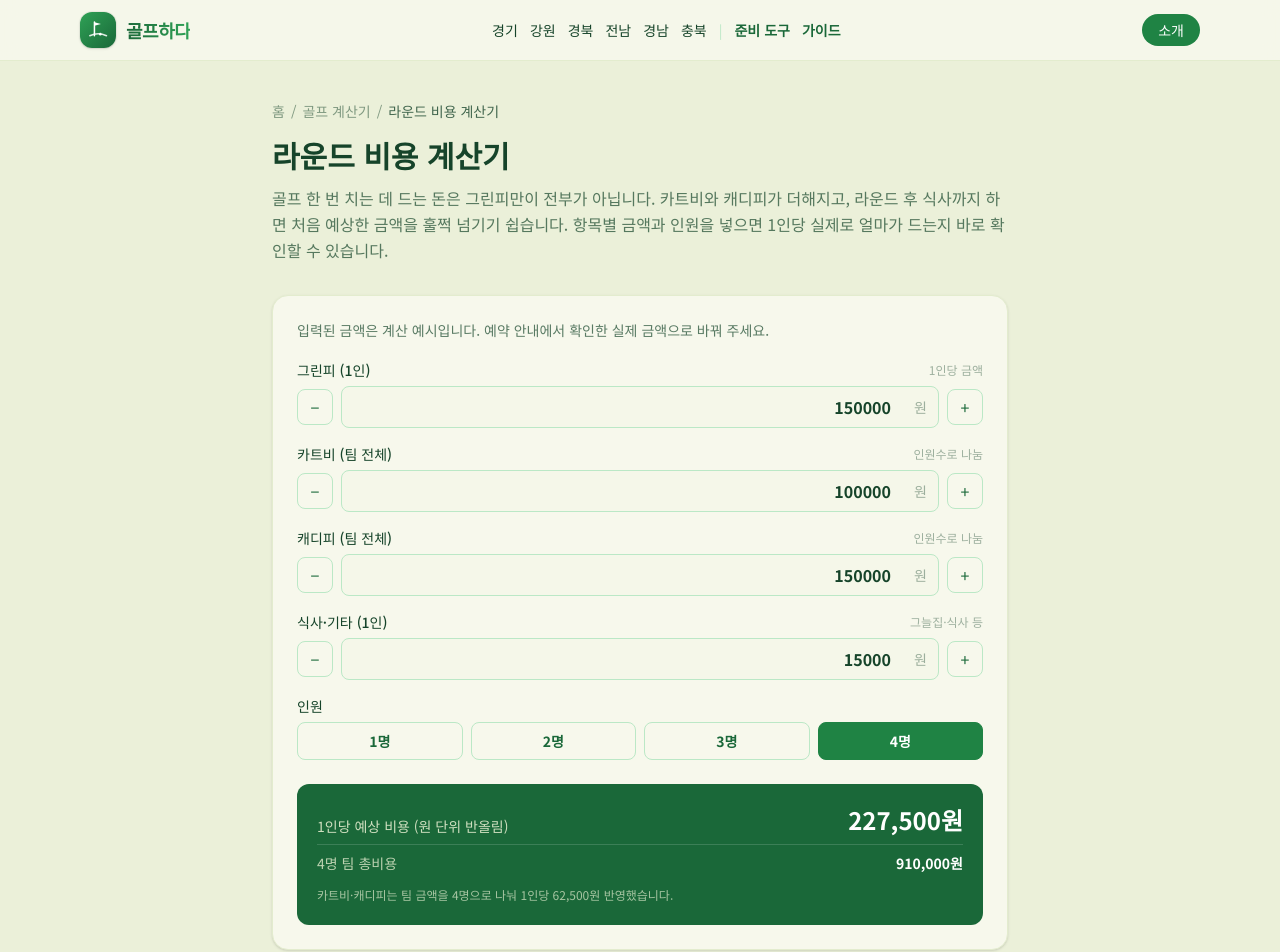
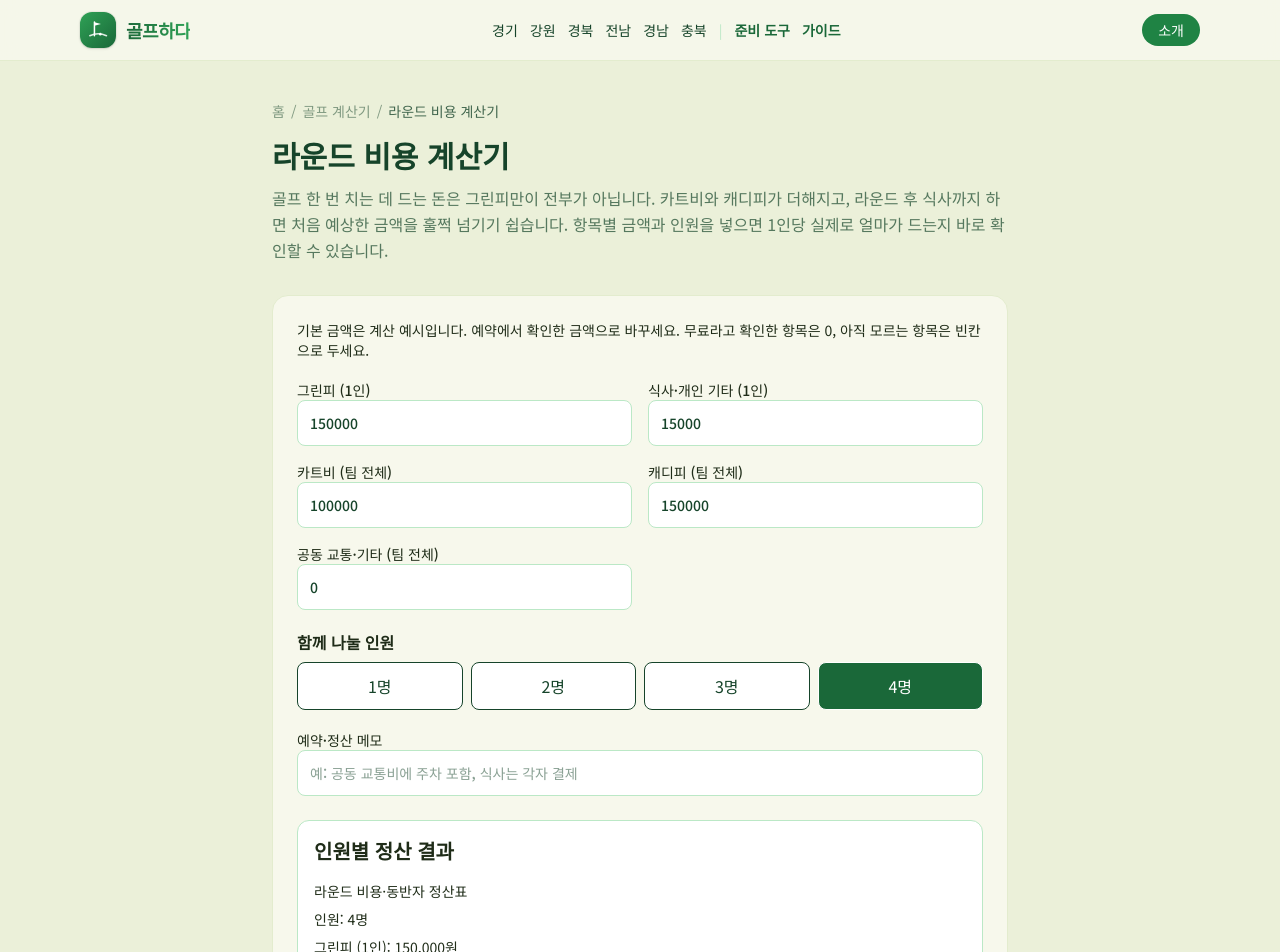
Before and after one commit to welovehyeok33-boop/golfhada, a Next.js app: page /tools/round-cost in a window 1280 px wide. Shown: the top 952 px of the page. Built offline with nearby package versions, Linux system fonts and the light colour scheme.

Commit message:
Improve round settlement, companion checklist and ad integration

```diff
--- a/src/app/tools/round-cost/page.tsx
+++ b/src/app/tools/round-cost/page.tsx
@@ -7,11 +7,11 @@ import { siteConfig } from "@/config";
 export const metadata: Metadata = {
   title: "라운드 비용 계산기 — 골프 1인당 비용 계산",
   description:
-    "그린피, 카트비, 캐디피, 식사비를 인원수로 나눠 골프 라운드 1인당 비용을 계산합니다. 부킹 전 예산을 미리 잡아보세요.",
+    "개인 그린피·식사비와 팀 카트비·캐디피·공동 교통비를 구분해 인원별 라운드 비용과 공유용 정산표를 만듭니다.",
   alternates: { canonical: "/tools/round-cost" },
   openGraph: {
     title: "라운드 비용 계산기",
-    description: "그린피·카트·캐디·식사를 인원으로 나눈 1인당 라운드 비용",
+    description: "개인 비용과 팀 공통 비용을 구분하는 라운드 정산표",
     url: `${siteConfig.url}/tools/round-cost`,
   },
 };
--- a/src/app/tools/round-planner/engine.js
+++ b/src/app/tools/round-planner/engine.js
@@ -5,7 +5,13 @@ export function initializePlanner(root) {
   const value = (id) => one(`[data-field="${id}"]`)?.value ?? '';
   const text = (s, v) => { const el = one(s); if (el) el.textContent = v; };
   const number = (id) => { const el = one(`[data-field="${id}"]`), v = value(id); if (!v.trim()) return null; if (!el.validity.valid) return null; if (!Number.isFinite(Number(v))) return null; return Number(v) >= 0 ? Number(v) : null; };
+  const duration = n => `${Math.floor(Math.round(n) / 60)}시간 ${Math.round(n) % 60}분`;
+  function preset(key) {
+    const data = one(`[data-preset="${key}:${value(key+'-route')}"]`);
+    for (const part of ['walk','name']) { const el = one(`[data-field="${key}-${part}"]`); if (el) el.value = data ? data.dataset[part === 'walk' ? 'minutes' : 'name'] : ''; }
+  }
   function render() {
+    one('[data-copy-preview]')?.remove();
     const invalid = all('input[type="number"]').filter(el => !el.validity.valid);
     all('input[type="number"]').forEach(el => el.setAttribute('aria-invalid', String(!el.validity.valid)));
     text('[data-errors]', invalid.length ? `입력 범위를 확인하세요: ${invalid.map(el => el.dataset.label).join(', ')}. 음수나 허용 범위를 벗어난 값은 계산하지 않습니다.` : '');
@@ -19,23 +25,40 @@ export function initializePlanner(root) {
       text('[data-advice]', days === null ? '남은 기간을 입력하면 먼저 할 일을 안내합니다.' : days <= 1 ? '오늘은 예약 시간·집결 장소·가방을 확인하세요. 새 장비나 스윙 교정보다 이동과 준비 확인에 시간을 쓰세요.' : days <= 7 ? '이번 주에는 실제 사용할 장비를 점검하고, 골프장 이용 조건과 동반자 준비 상황을 확인하세요.' : '시간이 남아 있을 때 장비 대여 여부와 이동 계획부터 정하세요. 연습 일정은 무리 없이 나누어 잡습니다.');
     }
     if (root.dataset.kind === 'job') {
-      const hours = number('hours'), commute = number('commute');
-      const total = [hours, commute].includes(null) ? null : hours * 60 + commute * 2;
-      text('[data-advice]', total === null ? '근무시간과 편도 통근시간을 입력하면 하루에 확보할 시간을 계산합니다.' : `근무 ${hours}시간 + 왕복 통근 ${commute * 2}분 = 하루 ${Math.floor(total / 60)}시간 ${total % 60}분. 식사·별도 휴게·출근 준비 시간은 추가로 확보하세요. 이 값은 임금 계산이나 채용 적합성 판정이 아닙니다.`);
+      const totals = {};
+      for (const k of ['a','b']) {
+        const hours=number(k+'-hours'), rest=number(k+'-break'), commute=number(k+'-commute'), days=number(k+'-days'), fare=number(k+'-fare');
+        const impossible=[hours,rest].includes(null) ? false : hours*60+rest>1440;
+        const daily=impossible ? null : [hours,rest,commute].includes(null) ? null : hours*60+rest+commute*2;
+        const monthly=[daily,days].includes(null) ? null : daily*days;
+        const cost=[fare,days].includes(null) ? null : fare*days;
+        totals[k]={daily,cost};
+        text(`[data-total="${k}"]`, `${impossible ? '근무와 별도 휴게의 합이 24시간을 넘습니다. 중복 입력을 확인하세요.' : daily===null ? '하루 확보 시간: 미확인' : '하루 확보 시간: '+duration(daily)} / 월 확보 시간: ${monthly===null ? '미확인' : duration(monthly)} / 월 교통비: ${cost===null ? '미확인' : cost.toLocaleString('ko-KR')+'원'}`);
+        const questions=all(`[data-known="${k}"]`).filter(el=>!el.checked).map(el=>el.dataset.question);
+        for(const [part,q] of [['hours','하루 실제 근무시간은 몇 시간인가요?'],['break','별도 휴게시간은 몇 분인가요?'],['commute','실제 출퇴근 시각의 편도 이동은 몇 분 걸리나요?'],['days','비교할 달의 출근일은 며칠인가요?'],['fare','하루 왕복 교통비 중 본인 부담은 얼마인가요?']])if(number(k+'-'+part)===null)questions.push(q);
+        const container=one(`[data-questions="${k}"]`); container.replaceChildren();
+        const heading=document.createElement('strong'); heading.textContent=`공고 ${k.toUpperCase()} · 지원 전 질문 ${questions.length}개`;container.append(heading);
+        const ul=document.createElement('ul'); questions.forEach(q=>{const li=document.createElement('li');li.textContent=q;ul.append(li);});container.append(ul);
+        if(!questions.length) { const p=document.createElement('p');p.textContent='입력·체크한 조건을 저장하고 마감·접수 방법을 확인하세요.';container.append(p); }
+      }
+      text('[data-comparison]', `${[totals.a.daily,totals.b.daily].includes(null) ? '하루 시간 차이: 미확인' : `A − B 하루 시간 차이: ${totals.a.daily-totals.b.daily}분 (양수이면 A가 더 김)`}. ${[totals.a.cost,totals.b.cost].includes(null) ? '월 교통비 차이: 미확인' : `A − B 월 교통비 차이: ${(totals.a.cost-totals.b.cost).toLocaleString('ko-KR')}원 (양수이면 A가 더 큼)`}.`);
     }
     if (root.dataset.kind === 'pig') {
       const max = number('available');
+      const totals=[];
       for (const key of ['a', 'b']) {
-        const walk = number(`${key}-walk`), rest = number(`${key}-rest`), travel = number(`${key}-travel`);
-        const total = [walk, rest, travel].includes(null) ? null : walk + rest + travel;
-        text(`[data-total="${key}"]`, total === null ? '왕복 걷기·휴식·왕복 이동 시간을 모두 채우면 합계를 표시합니다.' : `하루 예상 ${Math.floor(total / 60)}시간 ${total % 60}분${max !== null ? total > max * 60 ? ' · 확보한 시간을 초과합니다. 구간이나 일정을 다시 정하세요.' : ` · 남는 시간 ${Math.round(max * 60 - total)}분. 교통 지연과 현장 변수를 별도로 고려하세요.` : ''}`);
+        const walk=number(key+'-walk'),rest=number(key+'-rest'),out=number(key+'-out'),back=number(key+'-back');
+        const total=[walk,rest,out,back].includes(null) ? null : walk+rest+out+back;totals.push(total);
+        text(`[data-total="${key}"]`, total===null ? '걷기·휴식·가는 이동·오는 이동을 모두 채우면 합계를 표시합니다. 추가 시간이 없으면 0을 입력하세요.' : `하루 계획 ${duration(total)}${max===null ? '' : total>max*60 ? ` · 확보한 시간보다 ${total-max*60}분 초과` : ` · 남는 시간 ${max*60-total}분`}`);
       }
+      text('[data-comparison]',totals.includes(null) ? '두 후보의 시간을 모두 입력하면 하루 시간 차이를 표시합니다.' : `후보 A − 후보 B: ${totals[0]-totals[1]}분. 양수이면 A가 더 오래 걸리는 계획입니다. 공식 난이도와 방문일 통제도 함께 확인하세요.`);
     }
   }
   function summary() {
     const lines = [root.dataset.title, new Date().toLocaleDateString('ko-KR'), ''];
-    all('[data-field]').forEach(el => { if (el.closest('[hidden]')) return; const v = el.tagName === 'SELECT' ? el.options[el.selectedIndex].text : el.value; if (v) lines.push(`${el.dataset.label}: ${v}`); });
+    all('[data-field]').forEach(el => { if (el.closest('[hidden]')) return; const v = el.tagName === 'SELECT' ? el.options[el.selectedIndex].text : el.value; lines.push(`${el.dataset.label}: ${v || '미확인'}`); });
     all('[data-advice], [data-total]').forEach(el => lines.push(el.textContent));
+    all('[data-summary]').filter(el=>!el.closest('[hidden]')).forEach(el=>lines.push(el.innerText));
     lines.push('', '준비 목록');
     all('[data-check]').filter(el => !el.closest('[hidden]')).forEach(el => lines.push(`${el.checked ? '[완료]' : '[미확인]'} ${el.closest('label').textContent.trim()}`));
     lines.push('', '함께 읽기');
@@ -48,6 +71,12 @@ export function initializePlanner(root) {
     if (action === 'reset') {
       all('form').forEach(form => form.reset());
       text('[data-status]', '입력과 체크를 처음 상태로 되돌렸습니다.'); render();
+    }
+    if (action === 'copy') {
+      let preview=one('[data-copy-preview]');
+      if(!preview){preview=document.createElement('textarea');preview.dataset.copyPreview='';preview.readOnly=true;preview.rows=12;preview.setAttribute('aria-label','공유할 준비표 내용');button.closest('.pt-actions').after(preview);}
+      preview.value=summary();preview.focus();preview.select();text('[data-status]','공유할 내용을 아래에 펼쳤습니다. 자동 복사가 제한되면 선택된 내용을 직접 복사하거나 텍스트로 저장하세요.');
+      navigator.clipboard.writeText(summary()).then(()=>text('[data-status]','준비표를 복사했습니다. 동반자나 본인 메모에 붙여넣을 수 있습니다.')).catch(()=>text('[data-status]','복사를 사용할 수 없습니다. 텍스트 저장을 이용해 주세요.'));
     }
     if (action === 'download') {
       const invalid = all('input[type="number"]').find(el => !el.validity.valid);
@@ -65,7 +94,10 @@ export function initializePlanner(root) {
     }
   }
   const submit = event => event.preventDefault();
-  root.addEventListener('input', render); root.addEventListener('change', render); root.addEventListener('click', click); root.addEventListener('submit', submit);
+  const printout=document.createElement('pre');printout.className='pt-print';root.append(printout);
+  const beforePrint=()=>{printout.textContent=summary();};window.addEventListener('beforeprint',beforePrint);
+  const change = event => { const key=event.target.dataset.field; if(['a-route','b-route'].includes(key))preset(key[0]); render(); };
+  root.addEventListener('input', render); root.addEventListener('change', change); root.addEventListener('click', click); root.addEventListener('submit', submit);
   render();
-  return () => { root.removeEventListener('input', render); root.removeEventListener('change', render); root.removeEventListener('click', click); root.removeEventListener('submit', submit); };
+  return () => { printout.remove();window.removeEventListener('beforeprint',beforePrint);root.removeEventListener('input', render); root.removeEventListener('change', change); root.removeEventListener('click', click); root.removeEventListener('submit', submit); };
 }
--- a/src/components/tools/RoundCostCalculator.tsx
+++ b/src/components/tools/RoundCostCalculator.tsx
@@ -1,116 +1,24 @@
 "use client";
-
 import { useState } from "react";
-
-const won = (n: number) => n.toLocaleString("ko-KR") + "원";
-
-export default function RoundCostCalculator() {
-  // 1인 기준 항목
-  const [greenFee, setGreenFee] = useState(150000); // 1인 그린피
-  const [meal, setMeal] = useState(15000); // 1인 식사/기타
-  // 팀(예약 단위) 기준 항목 — 인원으로 나눔
-  const [cart, setCart] = useState(100000); // 팀 카트비
-  const [caddie, setCaddie] = useState(150000); // 팀 캐디피
-  const [people, setPeople] = useState(4);
-
-  const perTeamShared = cart + caddie; // 팀이 나눠 내는 금액
-  const perPersonShared = people > 0 ? Math.round(perTeamShared / people) : 0;
-  const perPerson = greenFee + meal + perPersonShared;
-  const total = (greenFee + meal) * people + perTeamShared;
-
-  const rows = [
-    { label: "그린피 (1인)", value: greenFee, set: setGreenFee, step: 10000, hint: "1인당 금액" },
-    { label: "카트비 (팀 전체)", value: cart, set: setCart, step: 10000, hint: "인원수로 나눔" },
-    { label: "캐디피 (팀 전체)", value: caddie, set: setCaddie, step: 10000, hint: "인원수로 나눔" },
-    { label: "식사·기타 (1인)", value: meal, set: setMeal, step: 5000, hint: "그늘집·식사 등" },
-  ];
-
-  return (
-    <div className="rounded-2xl border border-green-100 bg-cream p-5 shadow-sm sm:p-6">
-      <p className="mb-5 text-sm text-green-900/70">입력된 금액은 계산 예시입니다. 예약 안내에서 확인한 실제 금액으로 바꿔 주세요.</p>
-      <div className="space-y-4">
-        {rows.map((r, i) => (
-          <div key={r.label} className="flex flex-col gap-1.5">
-            <label htmlFor={`cost-${i}`} className="flex items-center justify-between text-sm font-medium text-green-900">
-              <span>{r.label}</span>
-              <span className="text-xs font-normal text-green-900/40">{r.hint}</span>
-            </label>
-            <div className="flex items-center gap-2">
-              <button
-                type="button"
-                onClick={() => r.set(Math.max(0, r.value - r.step))}
-                className="h-9 w-9 shrink-0 rounded-lg border border-green-200 text-green-700 hover:bg-green-50"
-                aria-label={`${r.label} 줄이기`}
-              >
-                −
-              </button>
-              <div className="relative flex-1">
-                <input
-                  id={`cost-${i}`}
-                  type="number"
-                  inputMode="numeric"
-                  min={0}
-                  step={r.step}
-                  value={r.value}
-                  onChange={(e) => {
-                    const value = Number(e.target.value);
-                    r.set(Number.isFinite(value) ? Math.min(1000000000, Math.max(0, Math.round(value))) : 0);
-                  }}
-                  className="w-full rounded-lg border border-green-200 bg-green-50/40 py-2 pl-3 pr-8 text-right font-semibold text-green-900 focus:border-green-400 focus:outline-none focus:ring-1 focus:ring-green-400"
-                />
-                <span className="pointer-events-none absolute right-3 top-1/2 -translate-y-1/2 text-sm text-green-900/40">
-                  원
-                </span>
-              </div>
-              <button
-                type="button"
-                onClick={() => r.set(r.value + r.step)}
-                className="h-9 w-9 shrink-0 rounded-lg border border-green-200 text-green-700 hover:bg-green-50"
-                aria-label={`${r.label} 늘리기`}
-              >
-                +
-              </button>
-            </div>
-          </div>
-        ))}
-
-        {/* 인원 */}
-        <div className="flex flex-col gap-1.5">
-          <label className="text-sm font-medium text-green-900">인원</label>
-          <div className="flex gap-2">
-            {[1, 2, 3, 4].map((n) => (
-              <button
-                key={n}
-                type="button"
-                onClick={() => setPeople(n)}
-                aria-pressed={people === n}
-                className={`flex-1 rounded-lg border py-2 text-sm font-semibold transition ${
-                  people === n
-                    ? "border-green-600 bg-green-600 text-white"
-                    : "border-green-200 text-green-700 hover:bg-green-50"
-                }`}
-              >
-                {n}명
-              </button>
-            ))}
-          </div>
-        </div>
-      </div>
-
-      {/* 결과 */}
-      <div className="mt-6 rounded-xl bg-green-700 p-5 text-white">
-        <div className="flex items-end justify-between">
-          <span className="text-sm text-green-100/90">1인당 예상 비용 (원 단위 반올림)</span>
-          <span className="text-2xl font-bold">{won(perPerson)}</span>
-        </div>
-        <div className="mt-2 flex items-center justify-between border-t border-white/15 pt-2 text-sm text-green-100/80">
-          <span>{people}명 팀 총비용</span>
-          <span className="font-semibold text-white">{won(total)}</span>
-        </div>
-        <p className="mt-3 text-xs leading-relaxed text-green-100/70">
-          카트비·캐디피는 팀 금액을 {people}명으로 나눠 1인당 {won(perPersonShared)} 반영했습니다.
-        </p>
-      </div>
-    </div>
-  );
+const won=(n:number)=>n.toLocaleString("ko-KR")+"원";
+const fields=[['green','그린피 (1인)'],['meal','식사·개인 기타 (1인)'],['cart','카트비 (팀 전체)'],['caddie','캐디피 (팀 전체)'],['shared','공동 교통·기타 (팀 전체)']] as const;
+export default function RoundCostCalculator(){
+ const [values,setValues]=useState<Record<string,string>>({green:'150000',meal:'15000',cart:'100000',caddie:'150000',shared:'0'});
+ const [people,setPeople]=useState(4),[memo,setMemo]=useState(''),[status,setStatus]=useState('');
+ const valid=fields.every(([k])=>values[k].trim()!=='' && Number.isInteger(Number(values[k])) && Number(values[k])>=0 && Number(values[k])<=1000000000);
+ const personal=Number(values.green)+Number(values.meal),shared=Number(values.cart)+Number(values.caddie)+Number(values.shared);
+ const base=Math.floor(shared/people),remainder=shared%people,total=personal*people+shared;
+ const summary=valid ? ['라운드 비용·동반자 정산표',`인원: ${people}명`,...fields.map(([k,label])=>`${label}: ${won(Number(values[k]))}`),`개인 비용 합계: 1인 ${won(personal)}`,`팀 공통 비용: ${won(shared)}`,`팀 전체 합계: ${won(total)}`,...Array.from({length:people},(_,i)=>`동반자 ${i+1}: ${won(personal+base+(i<remainder?1:0))}`),`예약·정산 메모: ${memo||'미입력'}`,'개인 비용은 모두 같다고 가정합니다. 개인별 할인·식사 차이는 별도 정산하세요.','팀 공통 금액을 원 단위로 나누고 남은 1원씩을 앞 번호부터 배분합니다. 번호는 정산 예시이며 누가 부담할지는 함께 정하세요.'].join('\n') : '금액을 모두 0~1,000,000,000원의 정수로 입력해 주세요. 빈칸은 미확인입니다.';
+ const save=()=>{const url=URL.createObjectURL(new Blob([summary],{type:'text/plain;charset=utf-8'}));const a=document.createElement('a');a.href=url;a.download='golf-round-cost.txt';a.click();setTimeout(()=>URL.revokeObjectURL(url),1000);setStatus('정산표를 저장했습니다.');};
+ const inputClass='w-full min-w-0 rounded-lg border border-green-200 bg-white p-3 text-green-900';
+ return <section className="round-cost rounded-2xl border border-green-100 bg-cream p-5 sm:p-6">
+ <style>{`@media print{body *{visibility:hidden}.round-cost,.round-cost *{visibility:visible}.round-cost{position:absolute;left:0;top:0;width:100%;background:white}.round-cost .cost-form,.round-cost .cost-actions,.round-cost .cost-screen{display:none}.round-cost pre{white-space:pre-wrap;font:14px/1.7 sans-serif}}`}</style>
+ <div className="cost-form"><p className="mb-5 text-sm">기본 금액은 계산 예시입니다. 예약에서 확인한 금액으로 바꾸세요. 무료라고 확인한 항목은 0, 아직 모르는 항목은 빈칸으로 두세요.</p>
+ <div className="grid gap-4 sm:grid-cols-2">{fields.map(([k,label])=><label key={k} className="block text-sm font-medium">{label}<input className={inputClass} type="number" inputMode="numeric" min="0" max="1000000000" step="1" value={values[k]} onChange={e=>setValues({...values,[k]:e.target.value})}/></label>)}</div>
+ <fieldset className="mt-5"><legend className="mb-2 font-semibold">함께 나눌 인원</legend><div className="flex gap-2">{[1,2,3,4].map(n=><button key={n} type="button" onClick={()=>setPeople(n)} aria-pressed={people===n} className={`min-h-12 flex-1 rounded-lg border p-2 ${people===n?'bg-green-700 text-white':'bg-white text-green-900'}`}>{n}명</button>)}</div></fieldset>
+ <label className="mt-5 block text-sm font-medium">예약·정산 메모<input className={inputClass} maxLength={250} value={memo} onChange={e=>setMemo(e.target.value)} placeholder="예: 공동 교통비에 주차 포함, 식사는 각자 결제"/></label></div>
+ <div className="mt-6 rounded-xl border border-green-200 bg-white p-4" aria-live="polite"><h2 className="mb-3 text-xl font-bold">인원별 정산 결과</h2><pre className="whitespace-pre-wrap break-words font-sans text-sm leading-7">{summary}</pre></div>
+ <div className="cost-actions mt-5 flex flex-wrap gap-3"><button className="rounded-lg bg-green-700 p-3 text-white disabled:opacity-40" disabled={!valid} onClick={()=>navigator.clipboard.writeText(summary).then(()=>setStatus('동반자 공유용 정산표를 복사했습니다.')).catch(()=>setStatus('복사를 사용할 수 없습니다. 텍스트 저장을 이용하세요.'))}>정산표 복사</button><button className="rounded-lg border p-3 disabled:opacity-40" disabled={!valid} onClick={save}>텍스트 저장</button><button className="rounded-lg border p-3 disabled:opacity-40" disabled={!valid} onClick={()=>window.print()}>인쇄 / PDF</button></div>
+ <p className="cost-screen mt-3 text-sm" role="status">{status}</p><p className="cost-screen mt-3 text-sm">입력은 이 계산기에서 서버로 전송하거나 자동 저장하지 않습니다. 복사·다운로드한 정산표는 기기에 남습니다. <a className="underline" href="/tools/round-planner">집결·장비 준비표 만들기 →</a></p>
+ </section>;
 }
```
Also changed, not shown: src/app/layout.tsx (+3 -9 lines), src/app/privacy-policy/page.tsx (+4 -5 lines), src/app/tools/round-planner/content.json (+1 -1 lines).
